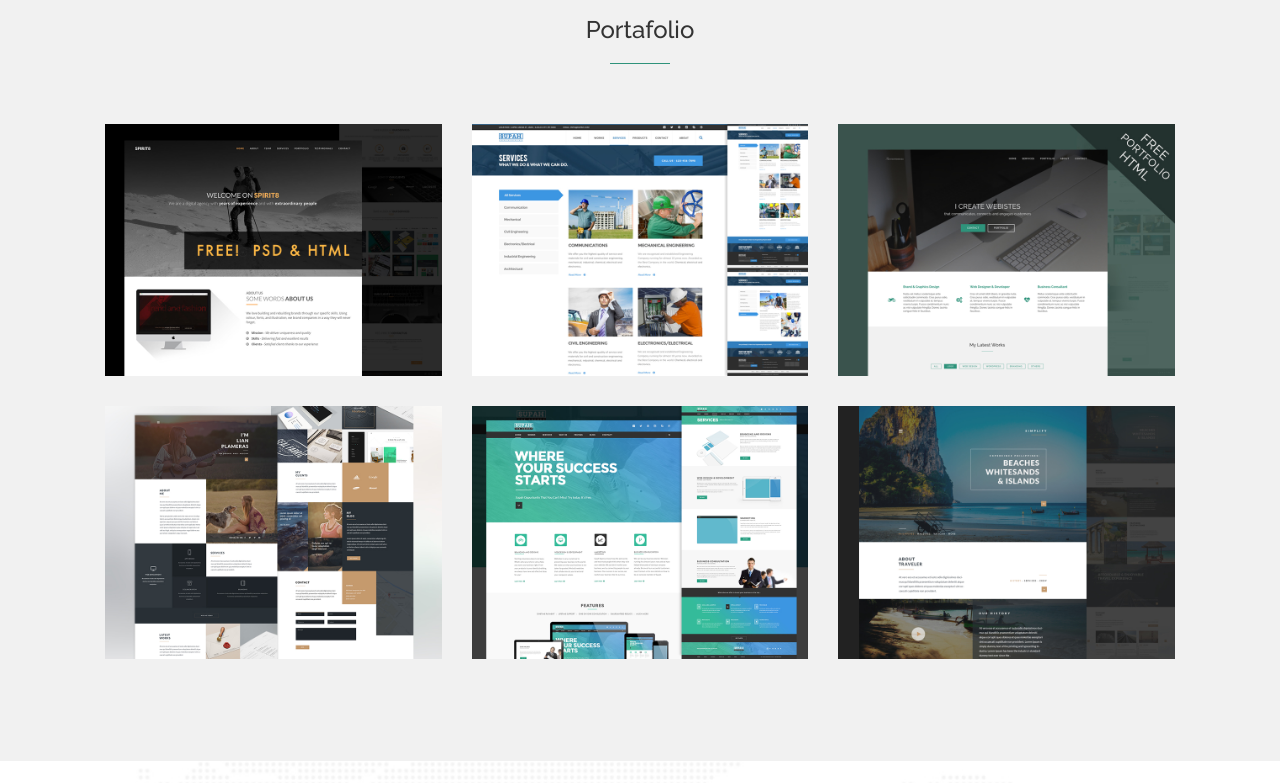
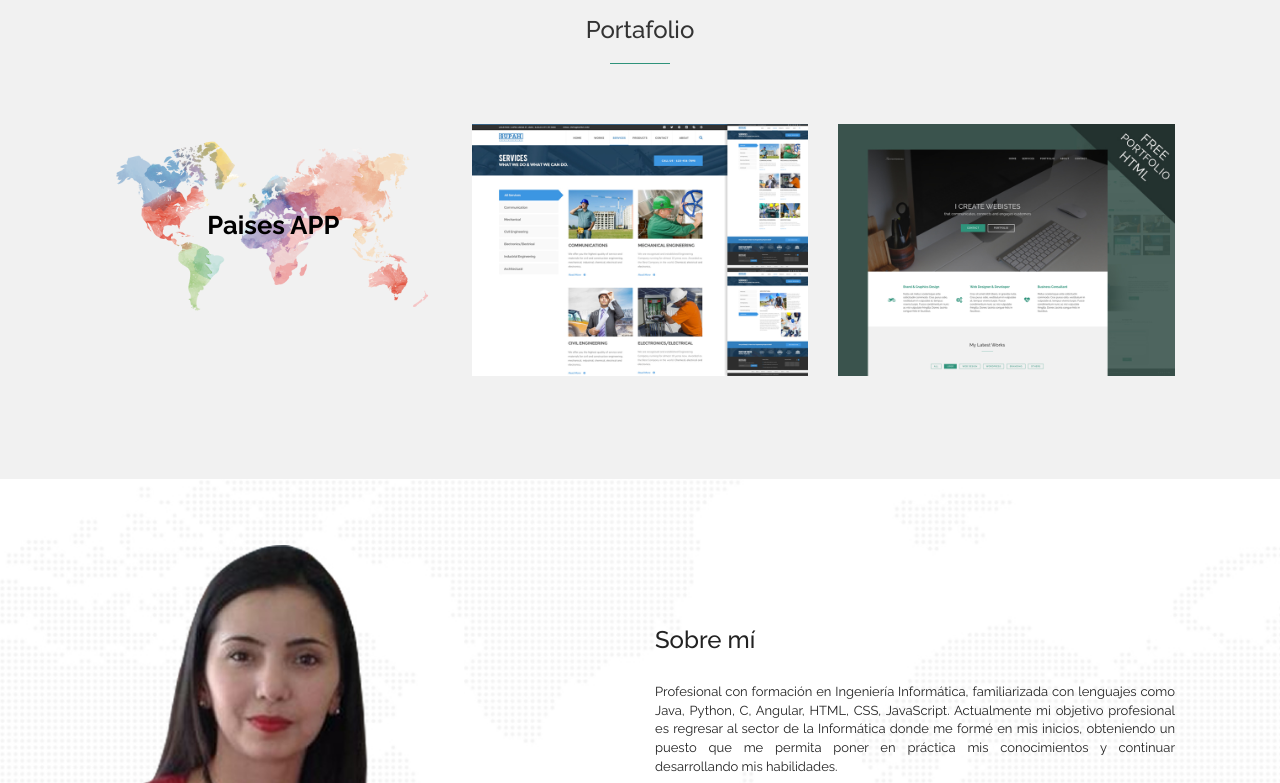
Before and after one commit to katerinne/bnobrega.github.io, a plain HTML site: page docs/index.html in a window 1280 px wide. Shown: the part 720-1503 px from the top of the page. Drawn offline with nearby package versions, Linux system fonts and the light colour scheme.

Commit message:
Agregado link Paises APP

```diff
--- a/docs/css/style.css
+++ b/docs/css/style.css
@@ -31,6 +31,16 @@ h4 {
 }
 p{
 	font-size: 13px;
+}
+
+.centrado{
+    position: absolute;
+    top: 50%;
+    left: 50%;
+    transform: translate(-50%, -50%);
+	color: black;
+	font-weight: bold;
+	font-size: 2vw;
 }
 
 a {
--- a/docs/index.html
+++ b/docs/index.html
@@ -141,7 +141,10 @@
 
             <div class="row">
                 <div class="col-md-4">
-                    <img src="img/09.jpg" class="img-responsive">
+                  <a href="https://katerinne.github.io/PaisesAPP/"style="color: black;">
+                    <img src="img/mapamundicolorido.png" class="img-responsive">
+                    <div class="centrado" >Paises APP</div>
+                  </a>
                 </div>
 
                 <div class="col-md-4">
@@ -153,19 +156,6 @@
                 </div>
             </div>
 
-            <div class="row toppadding">
-                <div class="col-md-4">
-                    <img src="img/04.jpg" class="img-responsive">
-                </div>
-
-                <div class="col-md-4">
-                    <img src="img/05.jpg" class="img-responsive">
-                </div>
-
-                <div class="col-md-4">
-                    <img src="img/06.jpg" class="img-responsive">
-                </div>
-            </div>
 
         </div>
     </div>
@@ -253,7 +243,7 @@
 
     <nav id="tf-footer">
         <div class="container">
-             <div class="pull-left">
+         <!--    <div class="pull-left">
                 <p>2015 © Awesomess. All Rights Reserved. Designed and Coded by <a href="https://dribbble.com/jennpereira">Jenn</a> for <a href="https://themeforces.com">ThemeForces.Com</a></p>
             </div>
             <div class="pull-right">
@@ -266,6 +256,7 @@
                     <li><a href="#"><span class="fa fa-behance"></span></a></li>
                 </ul>
             </div>
+            -->
         </div>
     </nav>
 
```
Also changed, not shown: docs/img/mapamundicolorido.png (added), docs/img/mundoicon.png (added).
